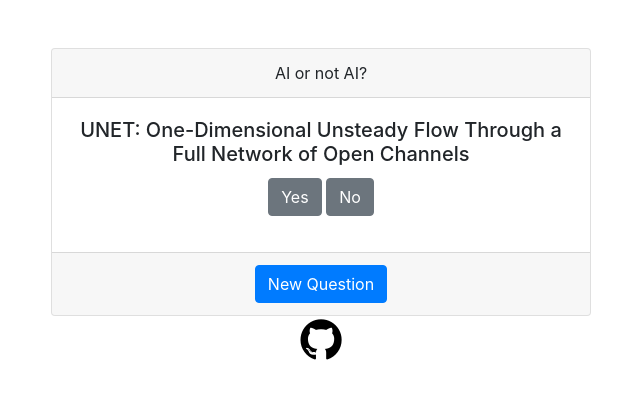
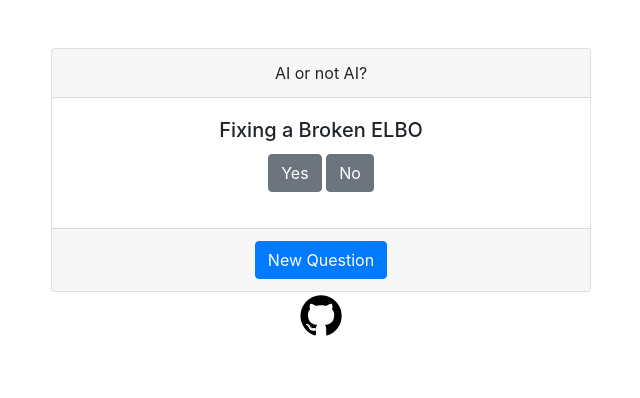
Before and after one commit to roflmaostc/aiornot.fun, a plain HTML site: page index.html in a window 1280 px wide. Shown: the whole page, without its empty margins (319-959 px from the left). Drawn offline with nearby package versions, Linux system fonts and the light colour scheme.

Commit message:
Add more papers

```diff
--- a/index.html
+++ b/index.html
@@ -3,7 +3,7 @@
 <head>
     <meta charset="UTF-8">
     <meta name="viewport" content="width=device-width, initial-scale=1.0">
-    <title>Random Question Quiz</title>
+    <title>AI or not AI?</title>
     <!-- Include Bootstrap CSS -->
     <link href="https://maxcdn.bootstrapcdn.com/bootstrap/4.5.2/css/bootstrap.min.css" rel="stylesheet">
     <link rel="stylesheet" href="https://cdnjs.cloudflare.com/ajax/libs/font-awesome/4.7.0/css/font-awesome.min.css">
@@ -56,7 +56,18 @@
                 question: "UNET: One-Dimensional Unsteady Flow Through a Full Network of Open Channels",
                 answer: false,
                 explanation: "UNET is a numerical model that simulates one dimensional unsteady flow through a full network of open channels. This is more about <a href=\"https://apps.dtic.mil/sti/citations/ADA315684\">hydrodynamics</a>."
-            }
+            },
+            {
+                question: "Fixing a Broken ELBO",
+                answer: true,
+                explanation: "It's about approximately fitting deep directed latent-variable models by maximization of the evidence lower bound (ELBO). <a href=\"https://arxiv.org/abs/1711.00464\">See this arXiv.</a>"
+            },
+            {
+                question: "An embarrassingly simple approach to zero-shot learning",
+                answer: true,
+                explanation: "Zero-shot learning consists in learning how to recognize new concepts by just having a description of them. <a href=\"https://proceedings.mlr.press/v37/romera-paredes15.html\">In this paper we describe a zero-shot learning approach that can be implemented in just one line of code.</a>"
+            },
+
         ];
 
         var randInt = Math.floor(Math.random() * questions.length)
```
